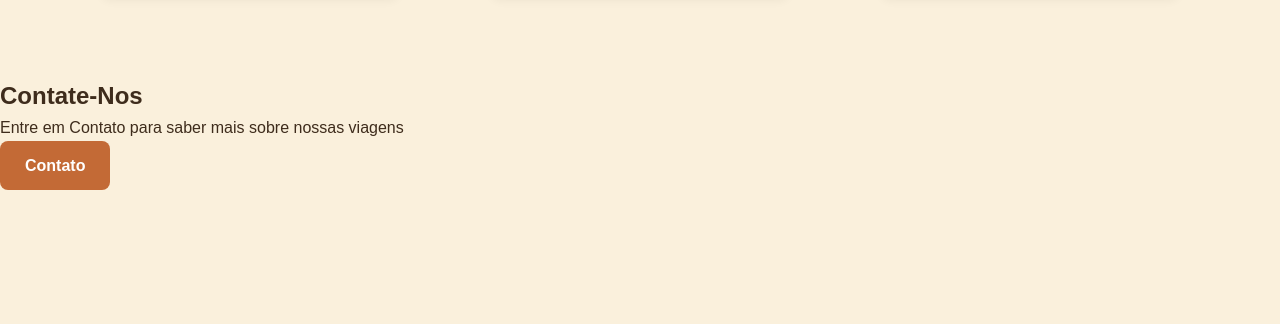
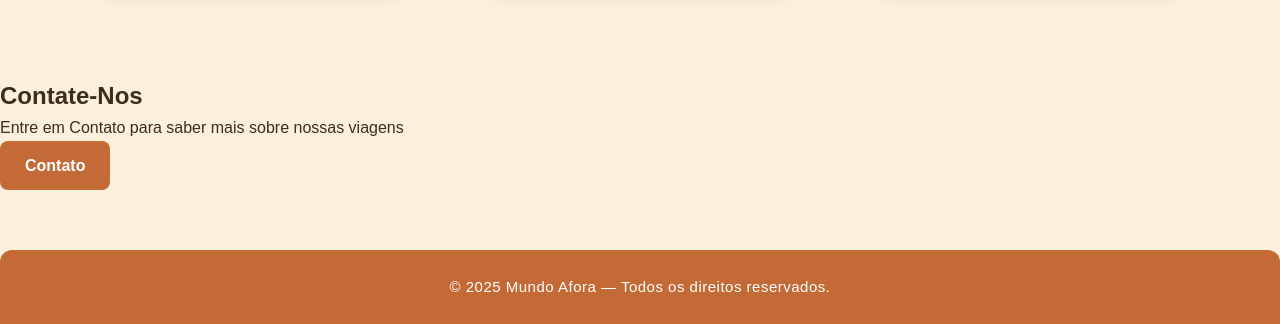
Before and after one commit to EloaGuilgel/PageTurismo, a plain HTML site: page index.html in a window 1280 px wide. Shown: the part 1406-1730 px from the top of the page. Before the commit the page ends 1596 px from the top, so only its background shows below. Drawn offline with Linux system fonts and the light colour scheme.

Commit message:
incluindo rodapé

```diff
--- a/index.html
+++ b/index.html
@@ -65,5 +65,8 @@
         </section>
       </main>
     </div>
+    <footer>
+  <p>© 2025 Mundo Afora — Todos os direitos reservados.</p>
+</footer>
   </body>
 </html>
--- a/style.css
+++ b/style.css
@@ -257,3 +257,19 @@ footer {
     width: 90%;
   }
 }
+
+footer {
+  background-color: #c36a36; /* laranja terroso */
+  color: #fff;
+  text-align: center;
+  padding: 25px 10px;
+  font-size: 15px;
+  margin-top: 60px;
+  border-top-left-radius: 12px;
+  border-top-right-radius: 12px;
+}
+
+footer p {
+  margin: 0;
+  letter-spacing: 0.5px;
+}
```
